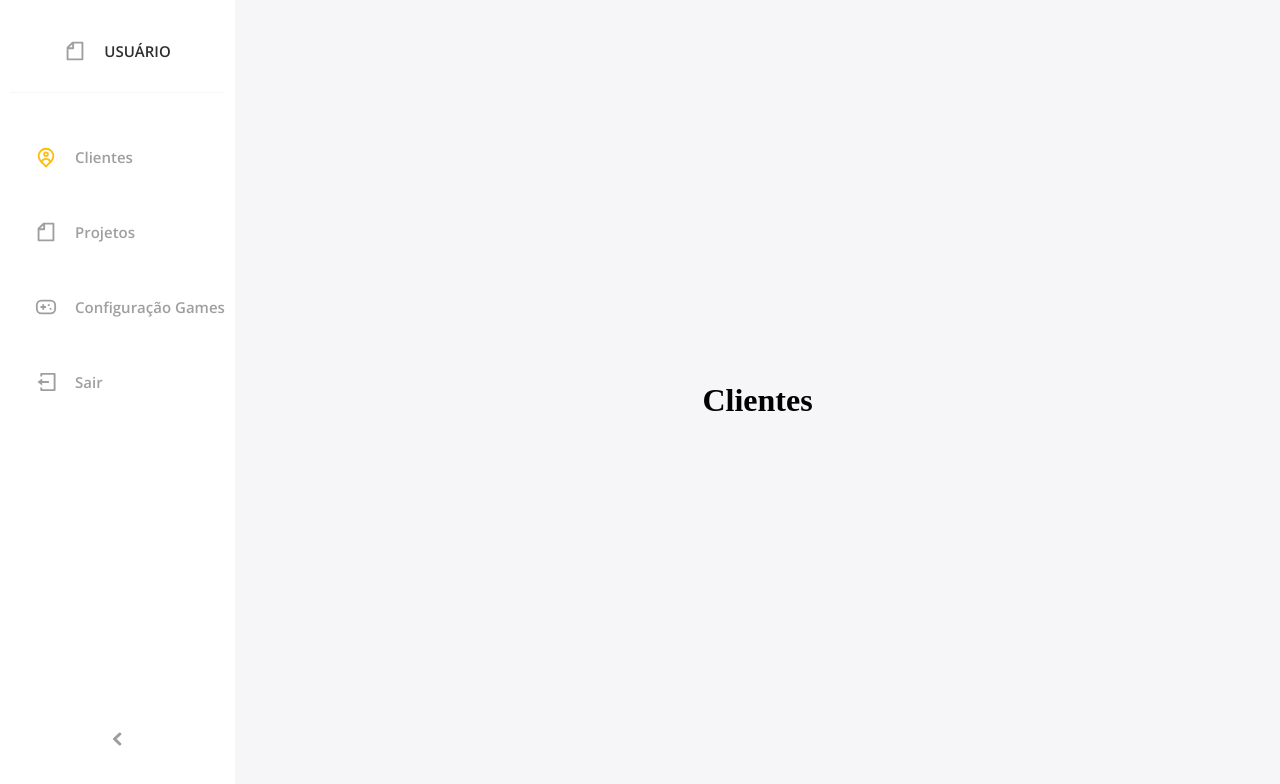
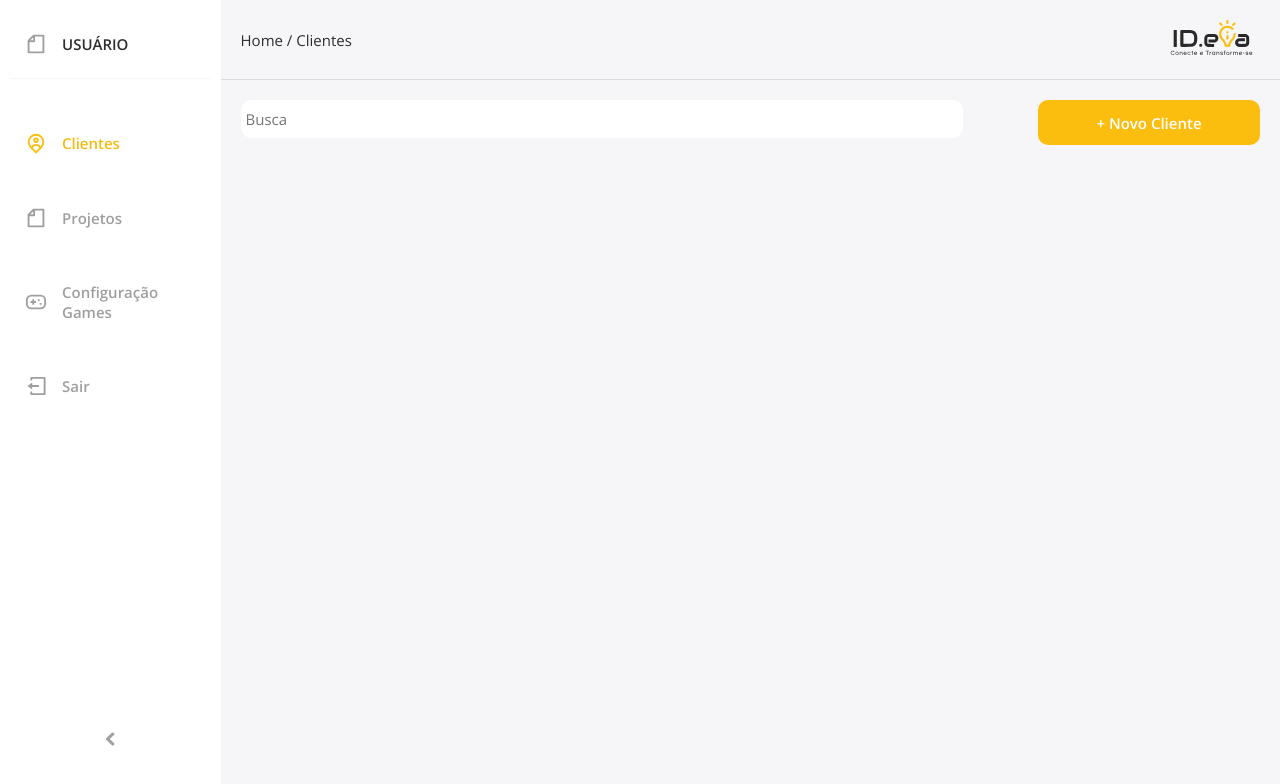
Before and after one commit to railson150/ID.eia, a Vue app: page /clientes in a window 1280 px wide. Shown: the top 784 px of the page. Built offline with nearby package versions, Linux system fonts and the light colour scheme; the HTML template or start-up script is replaced by a standard one.

Commit message:
Adicionar header e campo de buscar no content

```diff
--- a/src/App.vue
+++ b/src/App.vue
@@ -14,7 +14,7 @@ export default {
 </script>
 
 <style>
-body{
+*{
   margin: 0;
   padding: 0;
   box-sizing: border-box;
--- /dev/null
+++ b/src/components/Buscar.vue
@@ -0,0 +1,43 @@
+<template>
+  <div class="buscar">
+    <input type="text" placeholder="Busca">
+    <button>+ Novo Cliente</button>
+  </div>
+</template>
+
+<script>
+export default {
+
+}
+</script>
+
+<style scopped>
+.buscar {
+  display: flex;
+  justify-content: space-between;
+  padding: 20px;
+}
+.buscar input {
+  background: #FFFFFF 0% 0% no-repeat padding-box;
+  border-radius: 10px;
+  width: 722px;
+  height: 38px;
+  font: normal normal 300 15px/20px Open Sans;
+  letter-spacing: 0px;
+  color: #2E2E2E;
+  outline: 0;
+  border: none;
+  padding: 5px;
+}
+.buscar button {
+  width: 222px;
+  height: 45px;
+  color: #fff;
+  text-align: center;
+  font: normal normal 600 15px/20px Open Sans;
+  background: #FBBD0E 0% 0% no-repeat padding-box;
+  border-radius: 10px;
+  outline: 0;
+  border: none;
+}
+</style>
--- /dev/null
+++ b/src/components/Header.vue
@@ -0,0 +1,39 @@
+<template>
+  <header>
+    <div class="header">
+      <div class="rota">
+        <span>Home / Clientes</span>
+      </div>
+      <div class="logo">
+        <img src='../assets/logo.svg' alt="Logo">
+      </div>
+    </div>
+  </header>
+</template>
+
+<script>
+export default {
+
+}
+</script>
+
+<style scopped>
+.header {
+  display: flex;
+  justify-content: space-between;
+  align-items: center;
+  width: 100%;
+  padding: 20px;
+  border-bottom: #DBDBDB solid 1px;
+}
+.rota {
+  font: normal normal normal 15px/20px Open Sans;
+  letter-spacing: 0px;
+  color: #2E2E2E;
+}
+.logo img{
+  width: 97px;
+  height: 35px;
+}
+
+</style>
--- a/src/components/Sidebar.vue
+++ b/src/components/Sidebar.vue
@@ -8,7 +8,7 @@
       <router-link to="/clientes" class="rota" active-class="active">
         <div class="link-container">
           <img src="../assets/icon_clientes.svg">
-          <span>Clientes</span>
+          <span style="color: #f2bc12">Clientes</span>
         </div>
       </router-link>
       <router-link to="/projetos" class="rota" active-class="active">
@@ -89,26 +89,26 @@ export default {
   .link-container {
     display: flex;
     align-items: center;
-    padding-left: 25px;
+    padding-left: 15px;
   }
   .menu-items span {
-    margin-left: 18px;
+    margin-left: 15px;
     font: normal normal 600 15px/20px Open Sans;
     color: #9F9F9F;
   }
   .user {
     display: flex;
-    justify-content: center;
     align-items: center;
     font: normal normal bold 15px/20px Open Sans;
     color: #2E2E2E;
     text-transform: uppercase;
-    padding: 30px 0;
+    padding: 23px 0 23px 15px;
     margin-bottom: 53px;
     border-bottom: #f6f6f8 solid 1px;
+    box-sizing: border-box;
   }
   .user span {
-    margin-left: 18px;
+    margin-left: 15px;
   }
   .menu-items {
     display: flex;
--- a/src/views/Client.vue
+++ b/src/views/Client.vue
@@ -1,11 +1,19 @@
 <template>
   <div class="clientes">
-      <h1>Clientes</h1>
+      <Header />
+      <Buscar />
   </div>
 </template>
 
 <script>
+import Header from '../components/Header'
+import Buscar from '../components/Buscar'
+
 export default {
+  components: {
+    Header,
+    Buscar
+  }
 
 }
 </script>
@@ -14,8 +22,5 @@ export default {
   .clientes {
     height: 100%;
     width: 100%;
-    display: flex;
-    justify-content: center;
-    align-items: center;
   }
 </style>
--- a/src/views/Dashboard.vue
+++ b/src/views/Dashboard.vue
@@ -27,5 +27,6 @@ export default {
 .content {
   background: #F6F6F8;
   width: calc(100vw - 65px);
+  height: 100vh;
 }
 </style>
```
